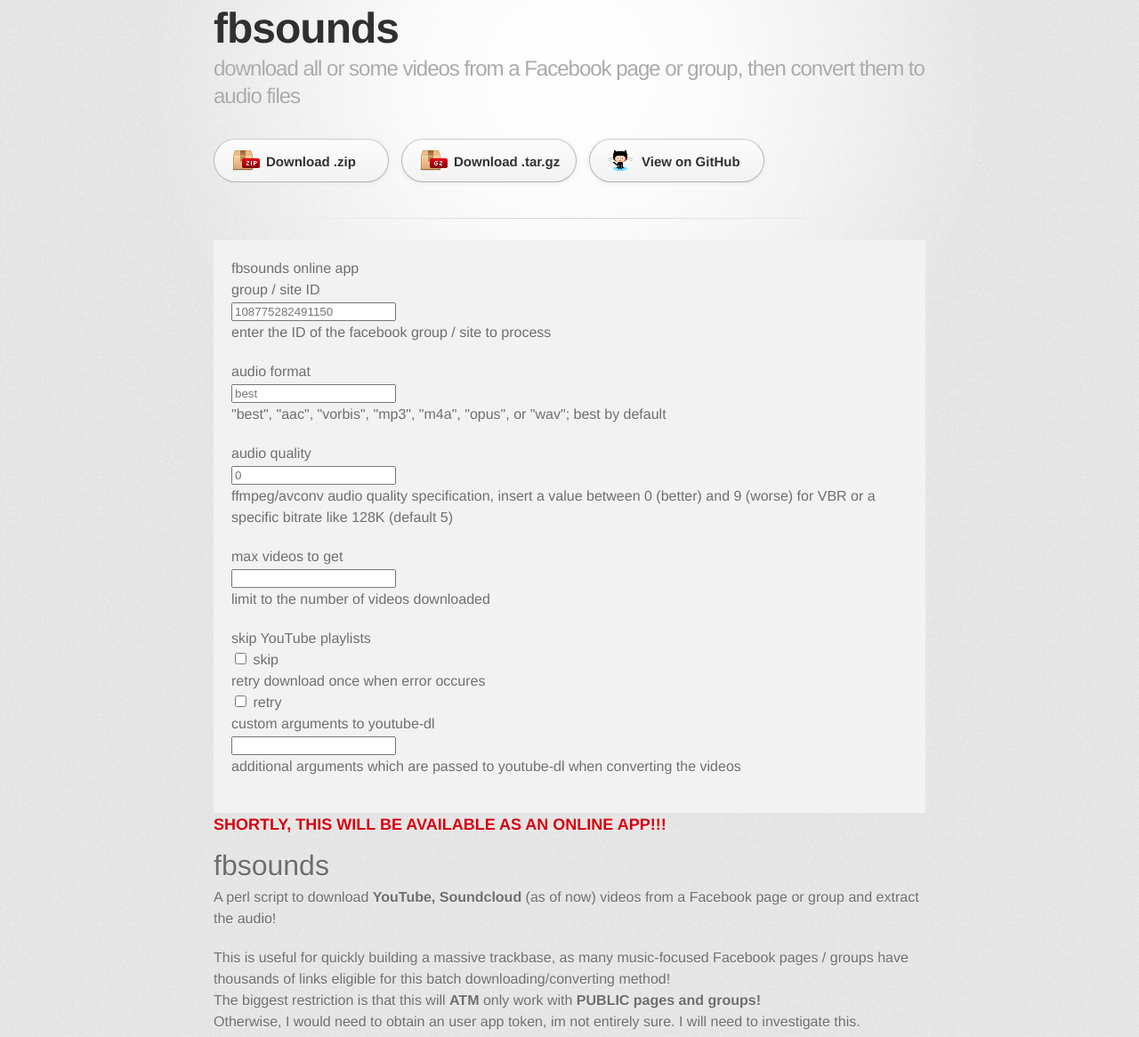
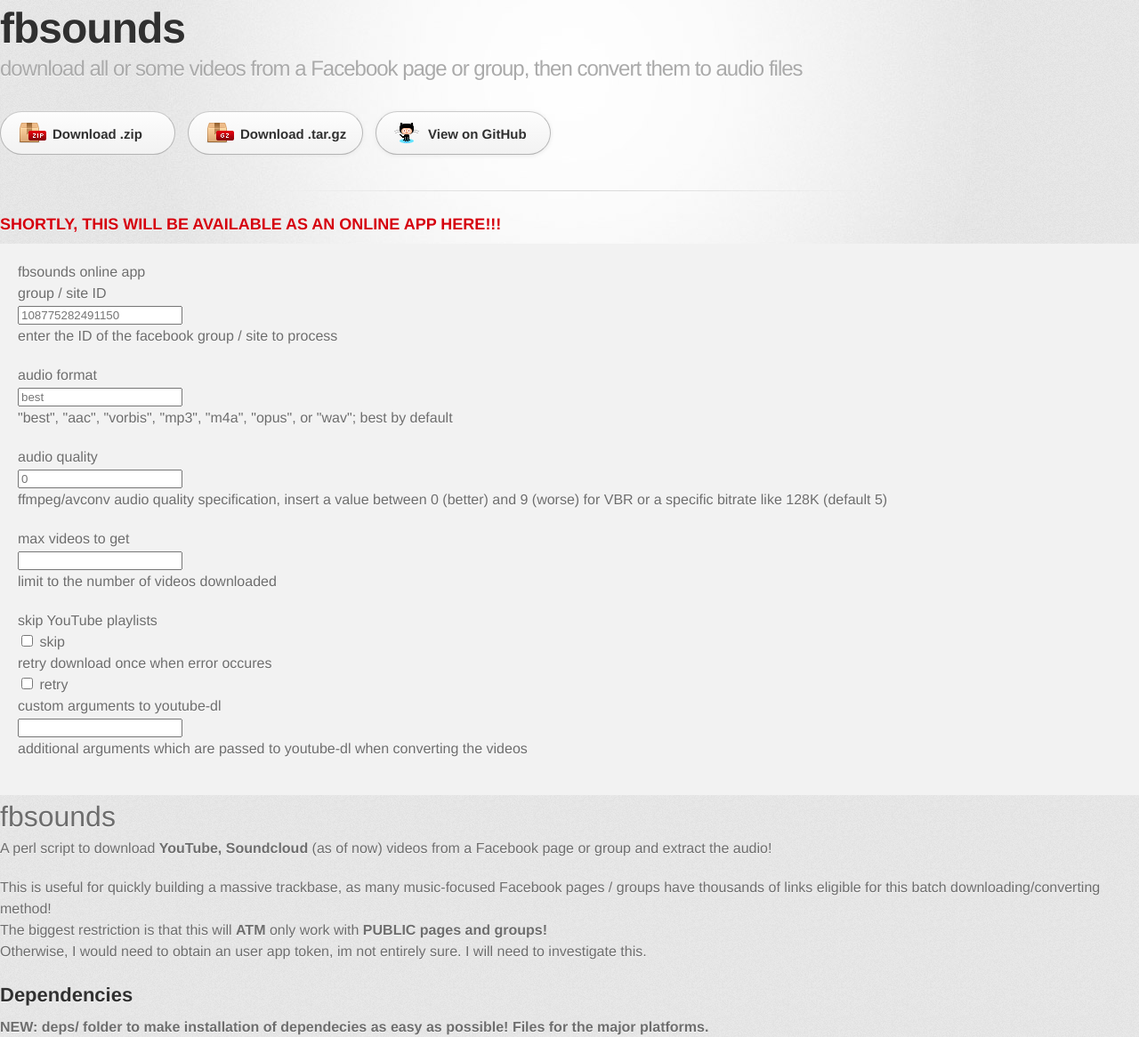
Before and after one commit to lhoenig/fbsounds, a plain HTML site: page index.html in a window 1280 px wide. Shown: the part 32-1198 px from the top of the page at 89% size. Drawn offline with Linux system fonts and the light colour scheme; a web font is replaced by a local one.

Commit message:
play around with width

```diff
--- a/index.html
+++ b/index.html
@@ -31,7 +31,11 @@
 
         <hr>
 
-        <form class="form-horizontal">
+<h3>
+<a name="shortly-this-will-be-available-as-an-online-app" class="anchor" href="#shortly-this-will-be-available-as-an-online-app"><span class="octicon octicon-link"></span></a><strong>SHORTLY, THIS WILL BE AVAILABLE AS AN ONLINE APP HERE!!!</strong>
+</h3>
+
+<form class="form-horizontal">
 <fieldset>
 
 <!-- Form Name -->
@@ -109,10 +113,6 @@
 
 
         <section id="main_content">
-          <h3>
-<a name="shortly-this-will-be-available-as-an-online-app" class="anchor" href="#shortly-this-will-be-available-as-an-online-app"><span class="octicon octicon-link"></span></a><strong>SHORTLY, THIS WILL BE AVAILABLE AS AN ONLINE APP!!!</strong>
-</h3>
-
 <h1>
 <a name="fbsounds" class="anchor" href="#fbsounds"><span class="octicon octicon-link"></span></a>fbsounds</h1>
 
--- a/stylesheets/stylesheet.css
+++ b/stylesheets/stylesheet.css
@@ -90,7 +90,7 @@ header h2 {
 }
 
 .inner {
-  width: 800px;
+  width: 920;
   margin: 0 auto;
 }
 
```
